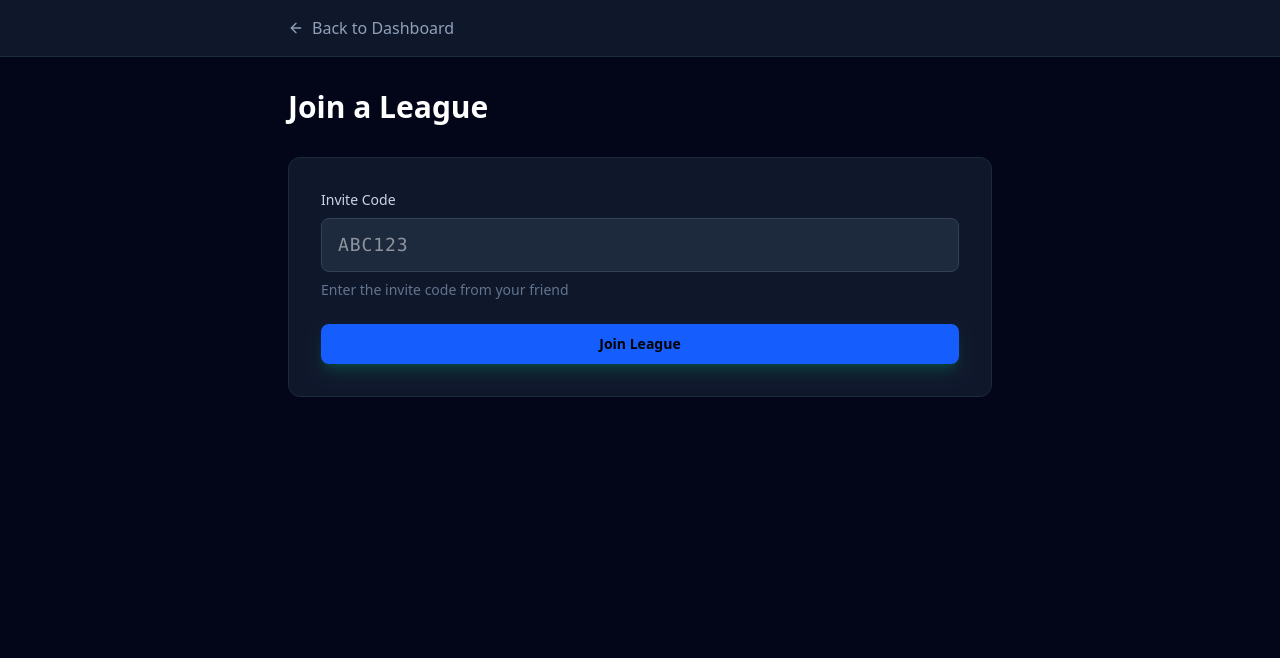
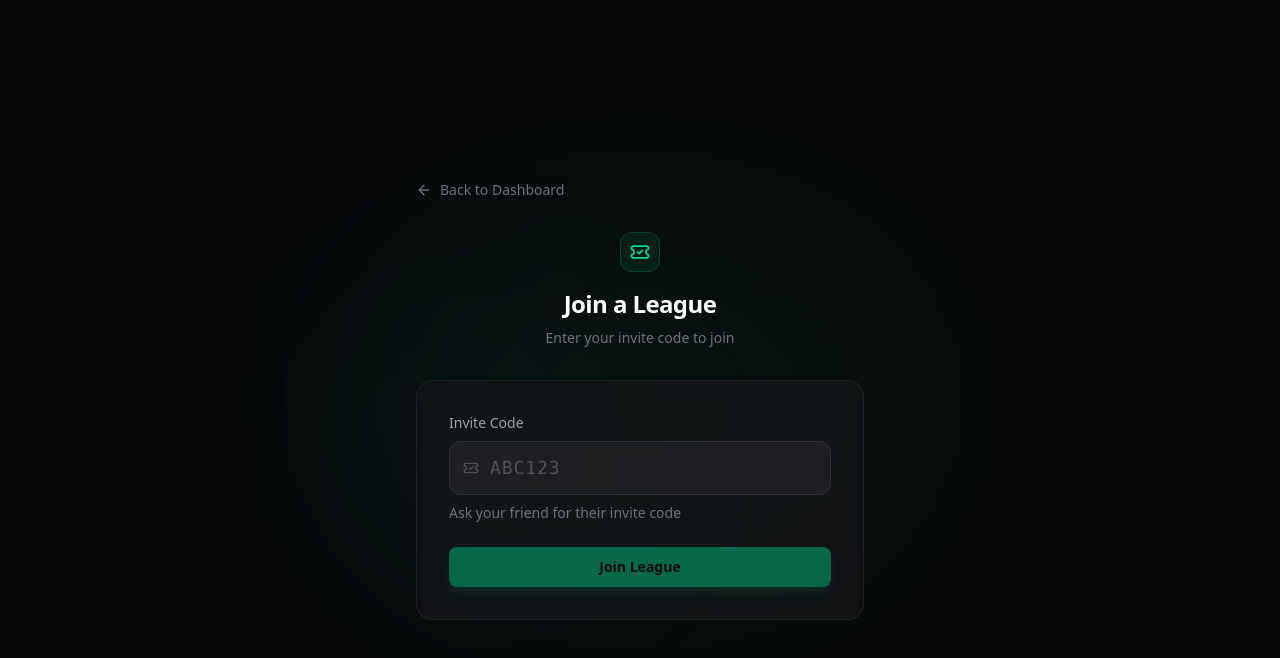
Before and after one commit to tlindblad4/WallStreet-Fantasy, a Next.js app: page /leagues/join in a window 1280 px wide. Shown: the top 658 px of the page. Built offline with nearby package versions, Linux system fonts and the light colour scheme.

Commit message:
ui: update join league page with new emerald theme, improve dashboard join button styling

```diff
--- a/src/app/dashboard/page.tsx
+++ b/src/app/dashboard/page.tsx
@@ -73,13 +73,13 @@ export default async function DashboardPage() {
         {/* Actions */}
         <div className="flex gap-4 mb-8">
           <Link href="/leagues/create">
-            <Button className="bg-blue-600 hover:bg-blue-700">
+            <Button>
               <Plus className="w-4 h-4 mr-2" />
               Create League
             </Button>
           </Link>
           <Link href="/leagues/join">
-            <Button variant="outline" className="border-slate-600 text-slate-300 hover:bg-slate-800 hover:text-white hover:border-slate-500">
+            <Button variant="outline">
               <Users className="w-4 h-4 mr-2" />
               Join League
             </Button>
--- a/src/app/leagues/join/page.tsx
+++ b/src/app/leagues/join/page.tsx
@@ -5,7 +5,7 @@ import Link from "next/link";
 import { useRouter } from "next/navigation";
 import { Button } from "@/components/ui/button";
 import { createClient } from "@/lib/supabase";
-import { ArrowLeft, Users } from "lucide-react";
+import { ArrowLeft, Users, TicketCheck, Loader2 } from "lucide-react";
 
 export default function JoinLeaguePage() {
   const [inviteCode, setInviteCode] = useState("");
@@ -101,65 +101,91 @@ export default function JoinLeaguePage() {
   };
 
   return (
-    <div className="min-h-screen bg-slate-950">
-      <header className="bg-slate-900 border-b border-slate-800">
-        <div className="max-w-3xl mx-auto px-4 sm:px-6 lg:px-8 py-4">
-          <Link href="/dashboard" className="text-slate-400 hover:text-white flex items-center gap-2">
+    <div className="min-h-screen bg-zinc-950 flex items-center justify-center p-4 relative overflow-hidden">
+      {/* Background glows */}
+      <div className="absolute top-1/4 left-1/2 -translate-x-1/2 w-[600px] h-[400px] bg-emerald-500/6 rounded-full blur-[120px] pointer-events-none" />
+      <div className="absolute bottom-1/4 left-1/4 w-[300px] h-[300px] bg-teal-500/4 rounded-full blur-[100px] pointer-events-none" />
+
+      <div className="w-full max-w-md relative z-10">
+        {/* Back link */}
+        <Link
+          href="/dashboard"
+          className="inline-flex items-center gap-2 text-zinc-500 hover:text-zinc-300 transition-colors mb-8"
+        >
           <ArrowLeft className="w-4 h-4" />
-            Back to Dashboard
+          <span className="text-sm font-medium">Back to Dashboard</span>
         </Link>
+
+        {/* Header */}
+        <div className="text-center mb-8">
+          <div className="inline-flex items-center gap-2 mb-4">
+            <div className="w-10 h-10 rounded-xl bg-emerald-500/10 border border-emerald-500/20 flex items-center justify-center">
+              <TicketCheck className="w-5 h-5 text-emerald-400" />
             </div>
-      </header>
+          </div>
+          <h1 className="text-2xl font-bold text-white tracking-tight">Join a League</h1>
+          <p className="text-zinc-500 text-sm mt-2">Enter your invite code to join</p>
+        </div>
 
-      <main className="max-w-3xl mx-auto px-4 sm:px-6 lg:px-8 py-8">
-        <h1 className="text-3xl font-bold mb-8">Join a League</h1>
-
+        {/* Card */}
         {success ? (
-          <div className="bg-slate-900 border border-slate-800 rounded-xl p-8 text-center">
-            <Users className="w-12 h-12 text-green-400 mx-auto mb-4" />
-            <h2 className="text-2xl font-bold text-green-400 mb-4">Welcome to the League!</h2>
-            <p className="text-slate-400">
-              You've successfully joined. Redirecting you now...
+          <div className="bg-zinc-900/60 border border-emerald-500/30 rounded-2xl p-8 text-center">
+            <div className="w-16 h-16 rounded-full bg-emerald-500/20 flex items-center justify-center mx-auto mb-4">
+              <Users className="w-8 h-8 text-emerald-400" />
+            </div>
+            <h2 className="text-xl font-bold text-emerald-400 mb-2">Welcome!</h2>
+            <p className="text-zinc-400 text-sm">
+              You've successfully joined the league. Redirecting...
             </p>
           </div>
         ) : (
-          <div className="bg-slate-900 border border-slate-800 rounded-xl p-8">
+          <div className="bg-zinc-900/60 border border-zinc-800/80 rounded-2xl p-8 backdrop-blur-sm">
             {error && (
-              <div className="bg-red-500/20 border border-red-500/50 text-red-400 px-4 py-3 rounded-lg mb-6">
+              <div className="bg-red-500/10 border border-red-500/30 text-red-400 px-4 py-3 rounded-xl mb-6 text-sm">
                 {error}
               </div>
             )}
 
             <form onSubmit={handleSubmit} className="space-y-6">
               <div>
-                <label className="block text-sm font-medium text-slate-300 mb-2">
+                <label className="block text-sm font-medium text-zinc-400 mb-2">
                   Invite Code
                 </label>
+                <div className="relative">
+                  <TicketCheck className="absolute left-3.5 top-1/2 -translate-y-1/2 w-4 h-4 text-zinc-600" />
                   <input
                     type="text"
                     value={inviteCode}
                     onChange={(e) => setInviteCode(e.target.value.toUpperCase())}
-                  className="w-full bg-slate-800 border border-slate-700 rounded-lg px-4 py-3 text-white font-mono text-lg uppercase tracking-wider focus:outline-none focus:border-blue-500"
+                    className="w-full bg-zinc-800/60 border border-zinc-700/60 rounded-xl pl-10 pr-4 py-3 text-white font-mono text-lg uppercase tracking-wider placeholder-zinc-600 focus:outline-none focus:border-emerald-500/50 focus:ring-1 focus:ring-emerald-500/20 transition-all"
                     placeholder="ABC123"
                     maxLength={8}
                     required
                   />
-                <p className="text-slate-500 text-sm mt-2">
-                  Enter the invite code from your friend
+                </div>
+                <p className="text-zinc-500 text-sm mt-2">
+                  Ask your friend for their invite code
                 </p>
               </div>
 
               <Button
                 type="submit"
-                className="w-full bg-blue-600 hover:bg-blue-700"
-                disabled={loading}
+                className="w-full"
+                disabled={loading || !inviteCode.trim()}
               >
-                {loading ? "Joining..." : "Join League"}
+                {loading ? (
+                  <>
+                    <Loader2 className="w-4 h-4 mr-2 animate-spin" />
+                    Joining...
+                  </>
+                ) : (
+                  "Join League"
+                )}
               </Button>
             </form>
           </div>
         )}
-      </main>
+      </div>
     </div>
   );
 }
```
Lines whose indentation alone changed are shown as unchanged.
